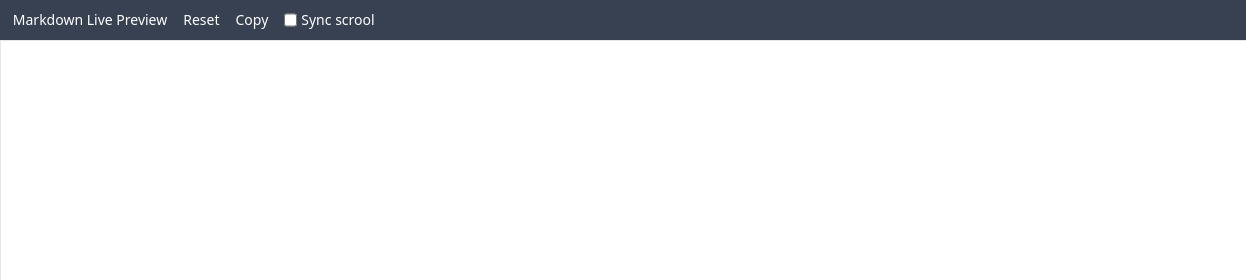
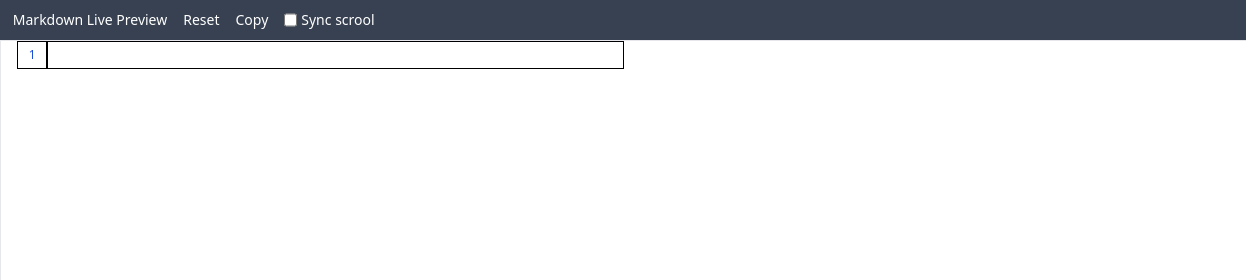
Before and after one commit to RuizJpaul/Markdown-prototipo, a plain HTML site: page index.html in a window 1280 px wide. Shown: the top 280 px of the page, 0-1246 px from the left. Drawn offline with nearby package versions, Linux system fonts and the light colour scheme.

Commit message:
Despliegue de lineas

```diff
--- a/app.js
+++ b/app.js
@@ -0,0 +1,31 @@
+const divEditor = document.getElementById("editor");
+const divResult = document.getElementById("result");
+
+document.addEventListener("DOMContentLoaded", function () {
+    agregarDivContenedor();
+});
+
+document.addEventListener("keydown", function(event){
+    if(event.key==="Enter"){
+        agregarDivContenedor();
+    }
+})
+
+let indice = 1;
+
+function agregarDivContenedor(){
+
+    divEditor.innerHTML += `
+                            <div class="flex" id="hojaEdicion${indice}">
+                                <div class="w-[5%] h-7 border border-black flex justify-center items-center" id="div-indice${indice}">
+                                    <p class="text-blue-700 text-xs" id="div-indice-text${indice}">${indice}</p>
+                                </div>
+                                <div class="w-[95%] h-auto border border-black" id="div-texto${indice}">
+                                    <p><span contenteditable="true" class="h-1 inline-block px-1 outline-none"></span></p>
+                                </div>
+                            </div>
+
+    `
+
+    indice++;
+}
--- a/index.html
+++ b/index.html
@@ -20,14 +20,15 @@
             <img src="Recursos/github-142-svgrepo-com.svg" alt="github" class="w-4">
         </div>
     </nav>
-    <main class="border flex w-full h-full">
-        <div class="w-1/2">
-            <textarea class="w-full h-full" name="hojaEdicion" id="hojaEdicion"></textarea>
+    <main class="border flex h-[calc(100vh-3.5rem)]">
+        <div class="w-1/2 h-full px-4 overflow-y-scroll" id="editor">
+            <!-- <textarea class="w-full h-full resize-none" name="hojaEdicion" id="hojaEdicion" ></textarea> -->
         </div>
-        <div class="w-1/2">
-            <textarea class="w-full h-full" name="hojaResult" id="hojaResult"></textarea>
+        <div class="w-1/2 h-full px-4" id="result">
+            <!-- <textarea class="w-full h-[100%] resize-none" name="hojaResult" id="hojaResult"></textarea> -->
         </div>
     </main>
 
+    <script src="app.js"></script>
 </body>
 </html>
```
